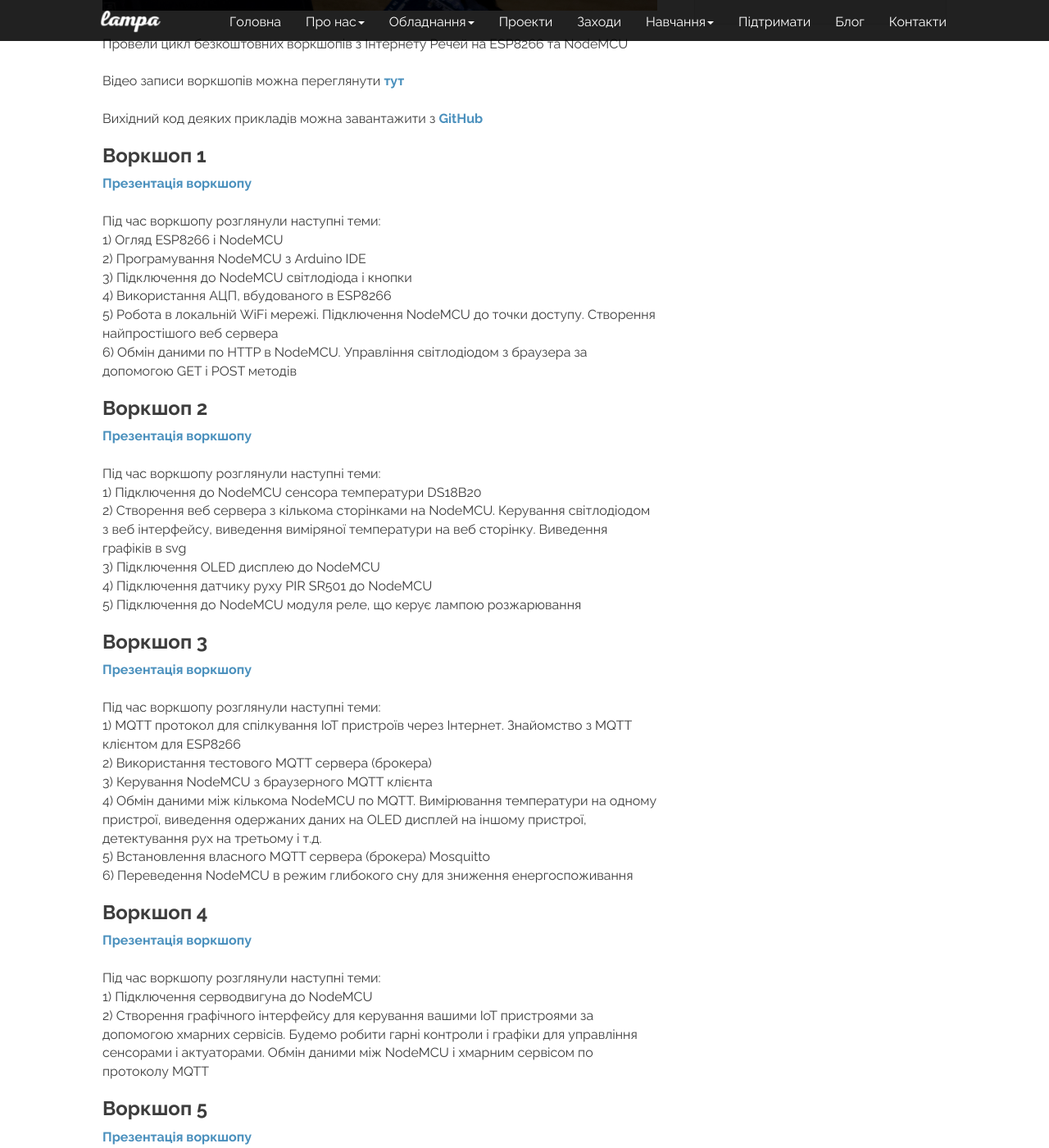
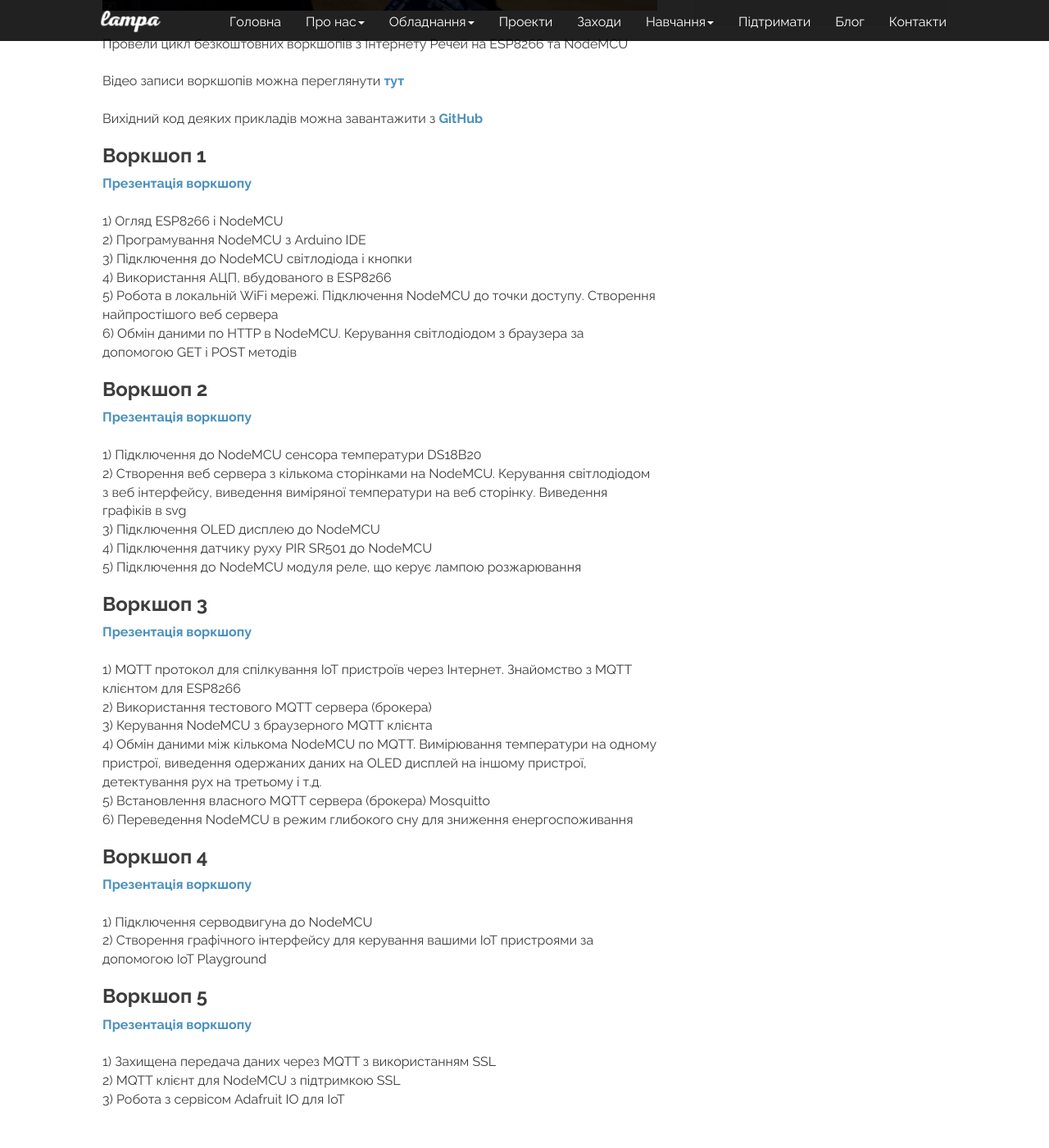
Before and after one commit to LampaLab/lampalab.github.io, a Jekyll site: the page built from _posts/events/2018-12-27-iot-workshop.md, in a window 1280 px wide and 1400 px high, scrolled down 744 px. Shown: the whole window at 82% size. Built offline with Jekyll 4.4.1, drawn with Linux system fonts in a browser that asks for light colours; nearby versions of some CDN libraries; library files that are not in the unit come from our copies; comment, search, counter and statistics services are not loaded; some of the changed text lies outside the part shown.

Commit message:
Minor changes

```diff
--- a/_posts/events/2018-12-27-iot-workshop.md
+++ b/_posts/events/2018-12-27-iot-workshop.md
@@ -27,22 +27,18 @@
 
 <br>
 
-Під час воркшопу розглянули наступні теми:
-
 1) Огляд ESP8266 і NodeMCU
 2) Програмування NodeMCU з Arduino IDE
 3) Підключення до NodeMCU світлодіода і кнопки
 4) Використання АЦП, вбудованого в ESP8266
 5) Робота в локальній WiFi мережі. Підключення NodeMCU до точки доступу. Створення найпростішого веб сервера
-6) Обмін даними по HTTP в NodeMCU. Управління світлодіодом з браузера за допомогою GET і POST методів
+6) Обмін даними по HTTP в NodeMCU. Керування світлодіодом з браузера за допомогою GET і POST методів
 
 ### Воркшоп 2
 
 **[Презентація воркшопу](https://docs.google.com/presentation/d/16l_MjJsssQx9eRh3lgaJyC_EDyw87hhKjyTPyYS3CV8/edit?usp=sharing){:target="_blank"}**
 
 <br>
-
-Під час воркшопу розглянули наступні теми:
 
 1) Підключення до NodeMCU сенсора температури DS18B20
 2) Створення веб сервера з кількома сторінками на NodeMCU. Керування світлодіодом з веб інтерфейсу, виведення виміряної температури на веб сторінку. Виведення графіків в svg
@@ -55,8 +51,6 @@
 **[Презентація воркшопу](https://docs.google.com/presentation/d/1gibwL48SJar3ght5x8b_mW6O3grzmKOnHVEk_YLUIqE/edit?usp=sharing){:target="_blank"}**
 
 <br>
-
-Під час воркшопу розглянули наступні теми:
 
 1) MQTT протокол для спілкування IoT пристроїв через Інтернет. Знайомство з MQTT клієнтом для ESP8266
 2) Використання тестового MQTT сервера (брокера)
@@ -71,10 +65,8 @@
 
 <br>
 
-Під час воркшопу розглянули наступні теми:
-
 1) Підключення серводвигуна до NodeMCU
-2) Створення графічного інтерфейсу для керування вашими IoT пристроями за допомогою хмарних сервісів. Будемо робити гарні контроли і графіки для управління сенсорами і актуаторами. Обмін даними між NodeMCU і хмарним сервісом по протоколу MQTT
+2) Створення графічного інтерфейсу для керування вашими IoT пристроями за допомогою IoT Playground
 
 ### Воркшоп 5
 
@@ -82,8 +74,6 @@
 
 <br>
 
-Під час воркшопу розглянули наступні теми:
-
 1) Захищена передача даних через MQTT з використанням SSL
 2) MQTT клієнт для NodeMCU з підтримкою SSL
 3) Робота з сервісом Adafruit IO для IoT
```
Also changed, not shown: other parts of _posts/events/2018-12-27-iot-workshop.md (+1 -1 lines).
